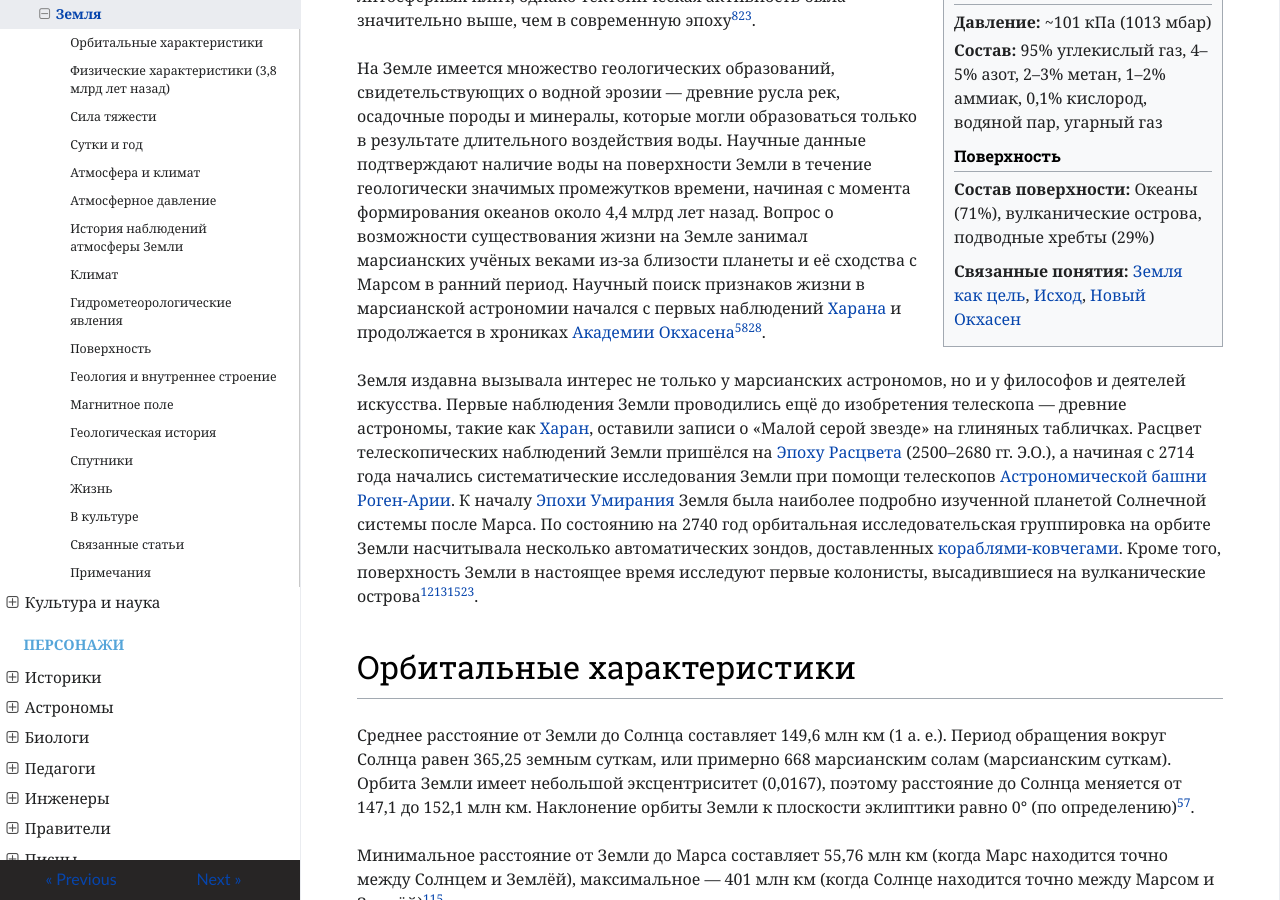
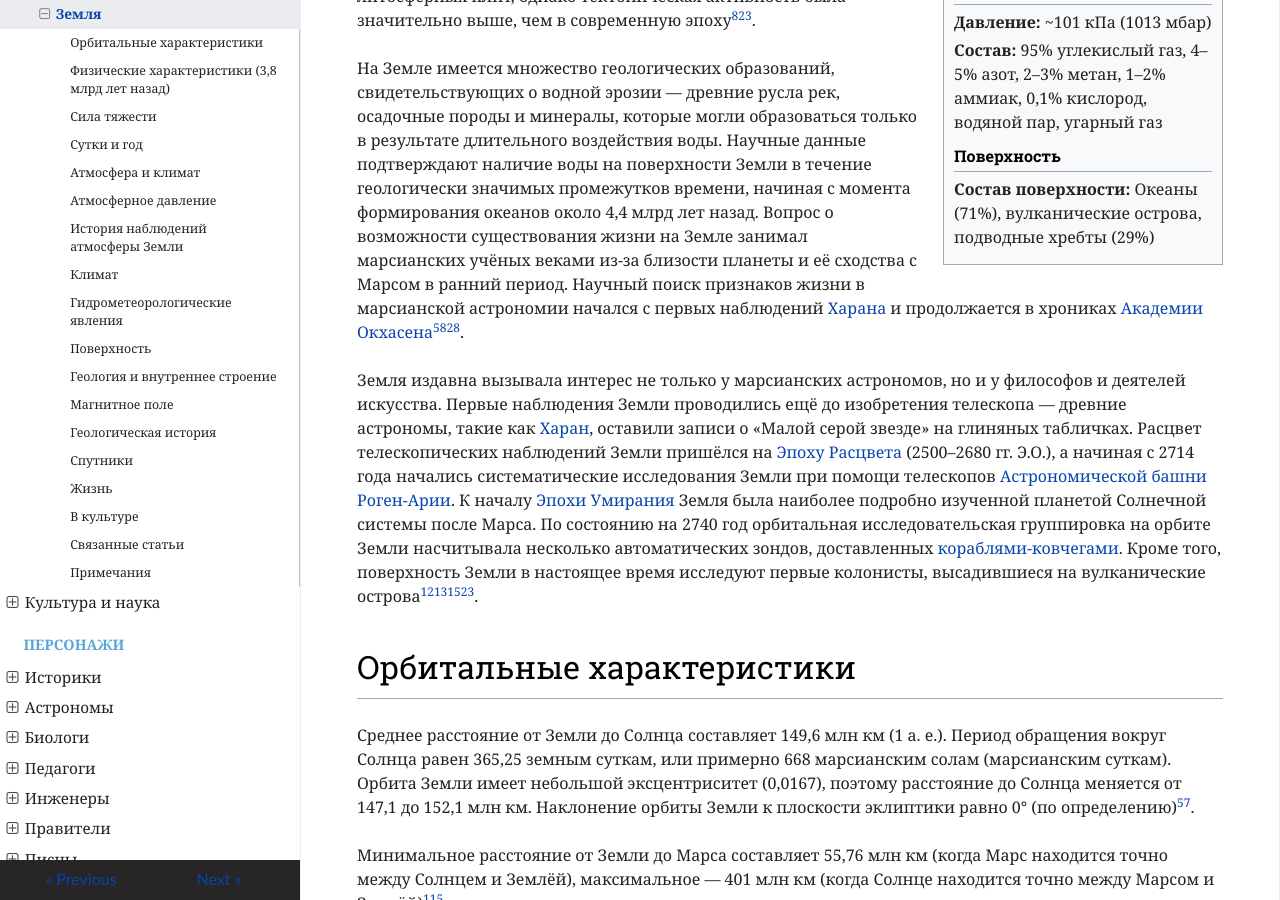
Before and after one commit to ivanhohlov14-bit/mars-encyclopedia, an MkDocs documentation site: the page built from docs/astronomy/earth.md, in a window 1280 px wide and 900 px high, scrolled down 1703 px. Built offline with MkDocs 1.6.1, drawn with Linux system fonts in a browser that asks for light colours; nearby versions of some CDN libraries.

Commit message:
Update earth.md

```diff
--- a/docs/astronomy/earth.md
+++ b/docs/astronomy/earth.md
@@ -46,8 +46,6 @@
 
   <h4 style="margin: 10px 0 5px 0; font-size: 1rem; border-bottom: 1px solid #a2a9b1; padding-bottom: 3px;">Поверхность</h4>
   <p><b>Состав поверхности:</b> Океаны (71%), вулканические острова, подводные хребты (29%)</p>
-
-  <p style="margin-top: 10px;"><b>Связанные понятия:</b> <a href="https://mars-wiki.ru/astronomy/earth-as-target/">Земля как цель</a>, <a href="https://mars-wiki.ru/books/iskhod/">Исход</a>, <a href="https://mars-wiki.ru/geography/noviy-okhasen/">Новый Окхасен</a></p>
 </div>
 
 **Земля** — третья по удалённости от Солнца и пятая по размеру планета Солнечной системы. Наряду с Меркурием, Венерой и Марсом принадлежит к семейству планет земной группы. В марсианской астрономии известна под названиями *Dzen Thali* («Звезда-цель») и *Dzen Hōr Xalkōln* («Малая серая звезда»). Из-за тусклого оранжево-серого оттенка, придаваемого ей плотной метановой атмосферой и зелёными океанами, в древних марсианских табличках Земля описывается как «Бледно-оранжевая точка»[^5][^28].
```
